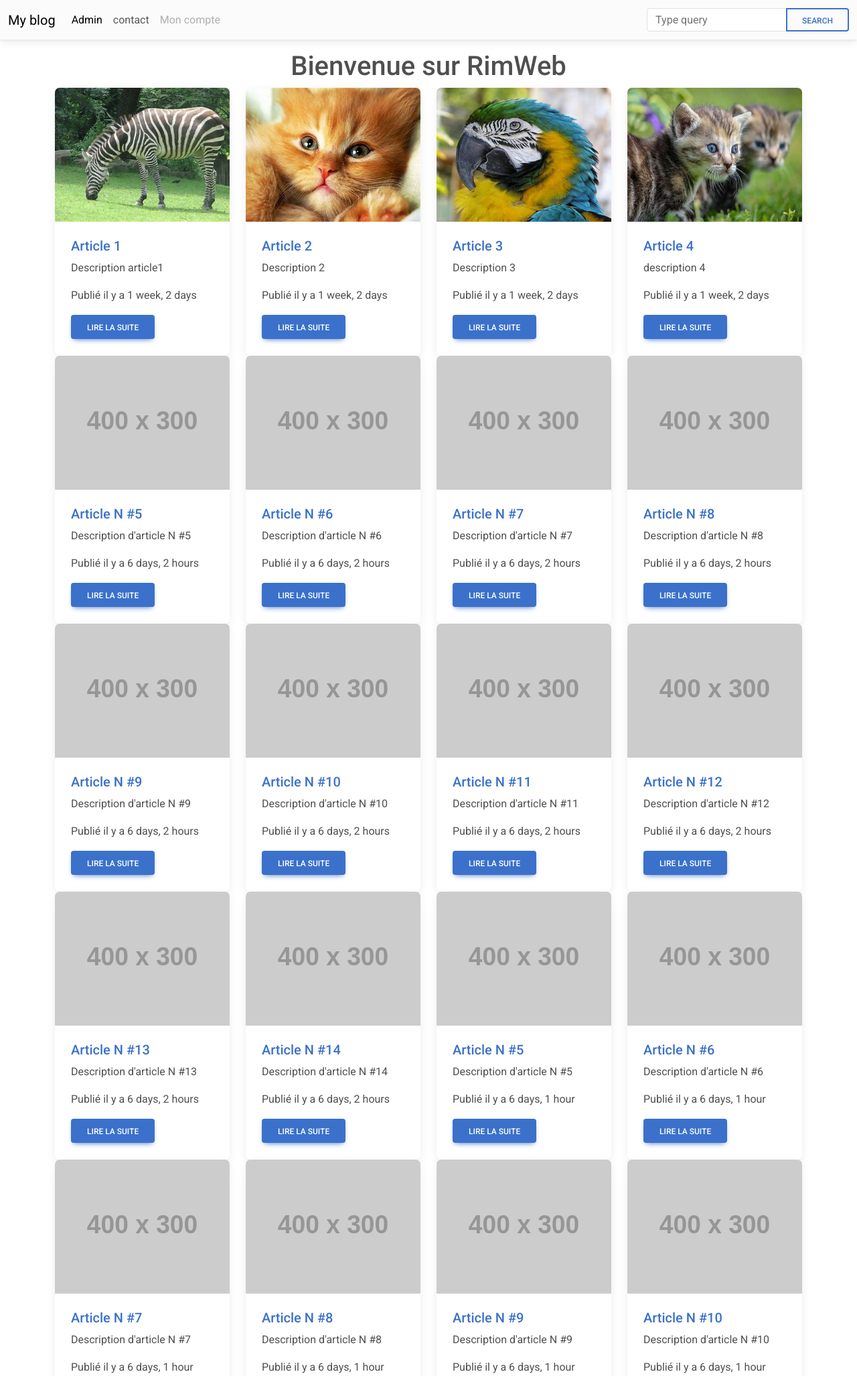
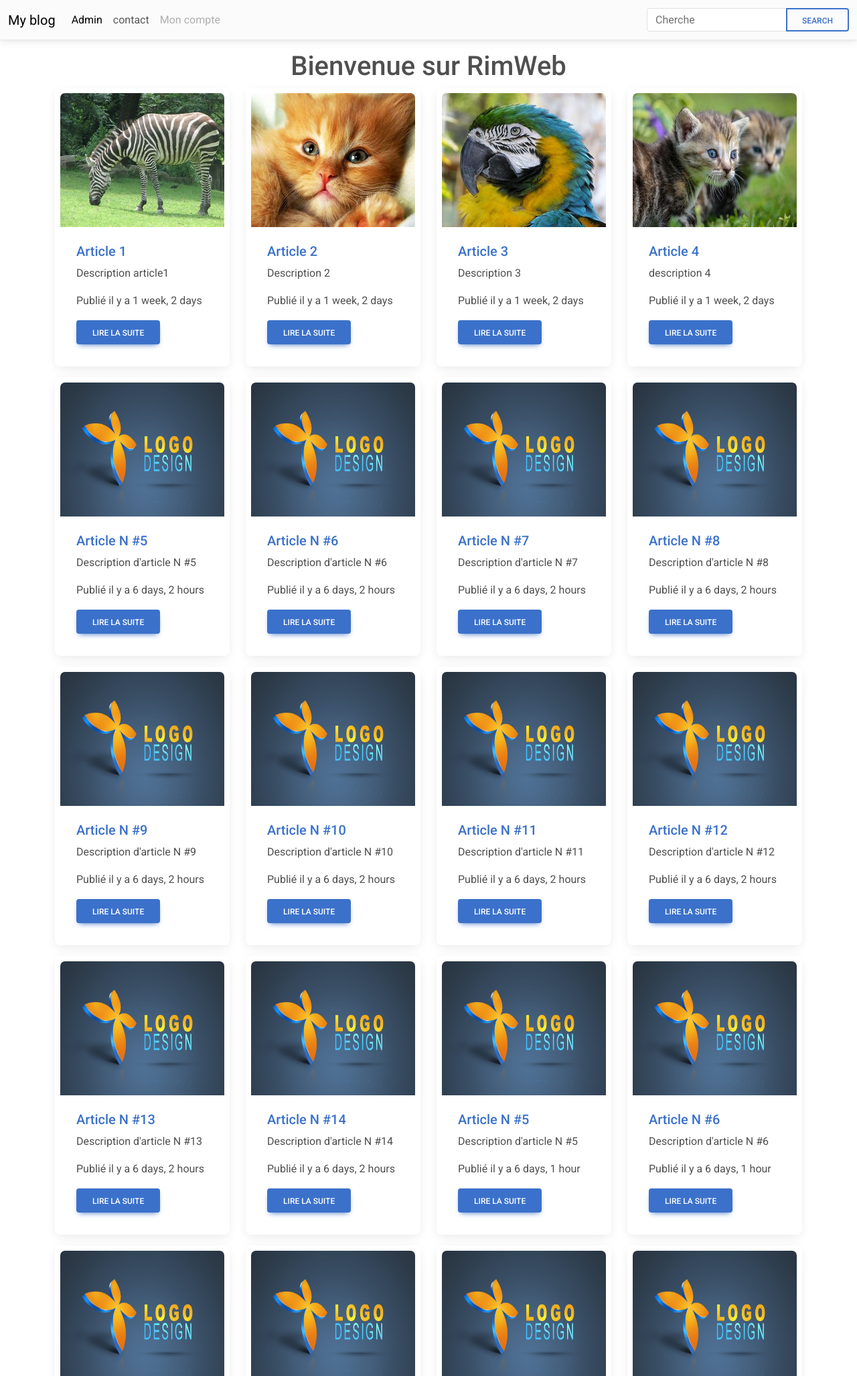
Before and after one commit to lamatmed/App-blog, a Django app: page / in a window 1280 px wide. Shown: the top 2054 px of the page at 67% size. Run offline with Django 5.2, Linux system fonts and the light colour scheme; data comes from the database, SQL or seed files in the repository; both versions use the stored data as it was after the commit; grey boxes labelled with a size stand in for pictures from a placeholder-image service; some libraries are stand-ins or nearby versions.

Commit message:
first commit

```diff
--- a/blog/templates/_nav.html
+++ b/blog/templates/_nav.html
@@ -4,7 +4,7 @@
         <i class="fas fa-bars"></i>
       </button>
         <div class="collapse navbar-collapse" id="navbarTogglerDemo01">
-            <a class="navbar-brand" href="http://127.0.0.1:8000/">My blog</a>
+            <a class="navbar-brand" href="{% url 'home'%}">My blog</a>
             <ul class=" navbar-nav me-auto mb-2 mb-lg-0 ">
                 <li class="nav-item ">
                     <a class="nav-link active " aria-current="page " href="# ">Admin</a>
@@ -16,8 +16,8 @@
                     <a class="nav-link disabled ">Mon compte</a>
                 </li>
             </ul>
-            <form class="d-flex input-group w-auto ">
-                <input type="search " class="form-control " placeholder="Type query " aria-label="Search " />
+            <form class="d-flex input-group w-auto " action="{% url 'search' %}">
+                <input type="search " class="form-control " placeholder="Cherche" aria-label="Search " name="article" />
                 <button data-mdb-ripple-init class="btn btn-outline-primary " type="button " data-mdb-ripple-color="dark ">
             Search
           </button>
--- a/blog/templates/index.html
+++ b/blog/templates/index.html
@@ -1,14 +1,14 @@
-{% extends 'base.html' %} {% block content %}
+{% extends 'base.html' %}{% load static %} {% block content %}
 <h1 class="text-center mt-3">
     Bienvenue sur RimWeb</h1>
 <div class="container">
     <div class="row">
         {% for article in liste_articles %}
         <div class="col-12 col-md-6 col-lg-3 col-xl-3">
-            <div class="card">
+            <div class="card mb-3 p-2">
                 {% if article.image == "http://default" %}
                 <a href="{% url 'detail' article.id %}">
-                    <img class="card-img-top " src="https://fakeimg.pl/400x300" alt="Card image cap" style="height:200px" />
+                    <img class="card-img-top " src="{% static 'img/logo.jpg' %}" alt="Card image cap" style="height:200px" />
                 </a>
                 {% else %}
                 <a href="{% url 'detail' article.id %}">
--- a/blog/urls.py
+++ b/blog/urls.py
@@ -3,5 +3,6 @@ from . import views
 urlpatterns=[
 
      path('', views.home,name="home"),
-    path('article/<int:id_article>',views.detail,name="detail")
+    path('article/<int:id_article>',views.detail,name="detail"),
+    path('article/recherche',views.search,name="search"),
 ]
--- a/blog/views.py
+++ b/blog/views.py
@@ -11,3 +11,8 @@ def detail(request,id_article):
    category=article.category
    articles_en_relation=Article.objects.filter(category=category)
    return render(request,'detail.html',{"article":article,"aer":articles_en_relation})
+
+def search(request):
+   query=request.GET["article"]
+   list_article= Article.objects.filter(title__contains=query)
+   return render(request,"search.html", {"list_articles":list_article})
--- a/my_blog/urls.py
+++ b/my_blog/urls.py
@@ -18,7 +18,7 @@ from django.contrib import admin
 from django.urls import path,include
 from django.conf import settings
 from django.conf.urls.static import static
-from blog.views import home, detail
+from blog.views import home, detail,search
 urlpatterns = [
     path('admin/', admin.site.urls),
    path('', include('blog.urls')),
```
Also changed, not shown: blog/templates/search.html (added, +9 -0 lines), bg1.jpg (deleted), blog/static/img/logo.jpg (added), cropped-2023-05-02-21-29-44-911.jpg (deleted), db.sqlite3.
